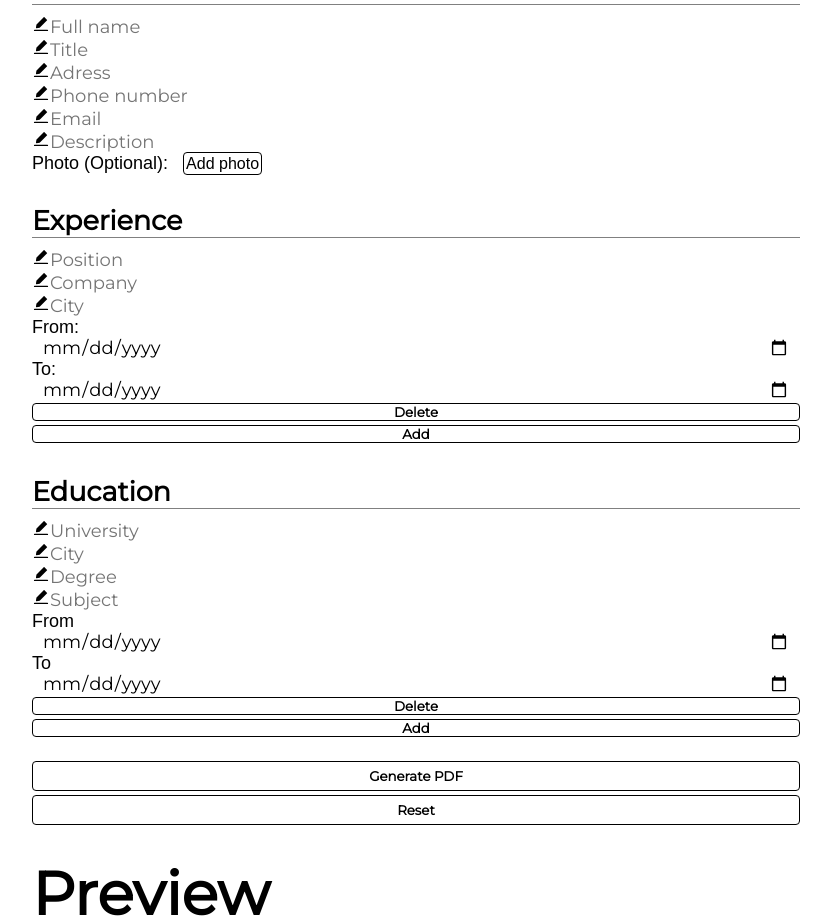
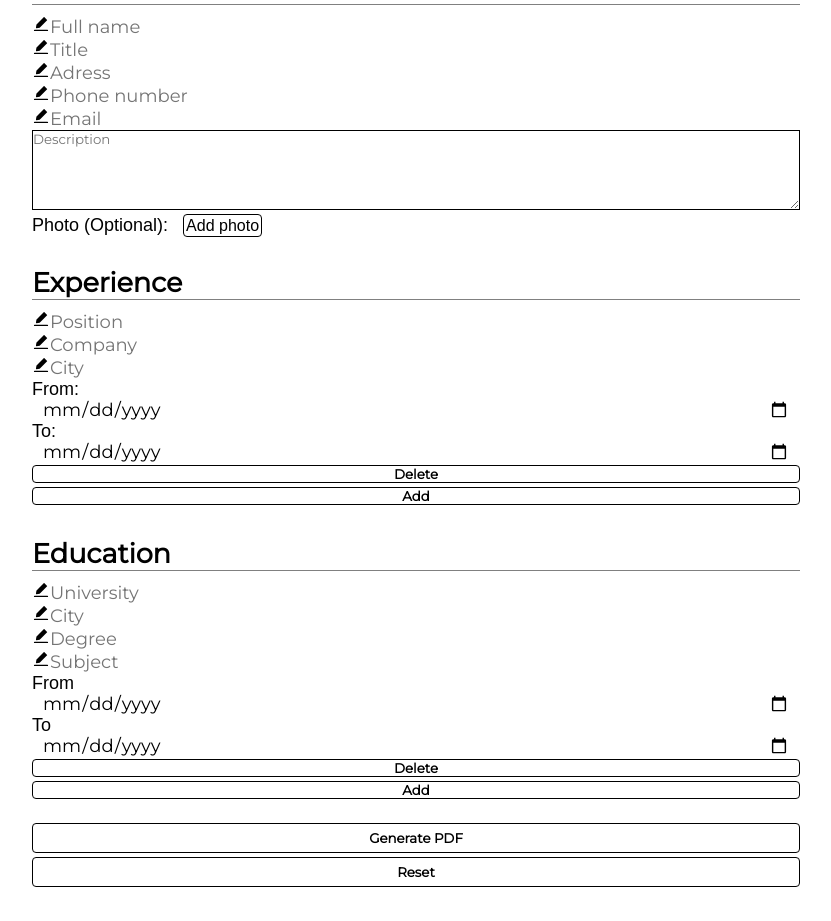
Before and after one commit to CantarinoG/cv-creator, a React (Create React App) app: page / in a window 1280 px wide. Shown: the part 104-1025 px from the top of the page, without its empty margins (224-1055 px from the left). Built offline with nearby package versions, Linux system fonts and the light colour scheme; a web font is replaced by a local one.

Commit message:
Fix: Description input altered to textarea and fix with preview h2 style

```diff
--- a/src/components/Personal.js
+++ b/src/components/Personal.js
@@ -12,7 +12,7 @@ class Personal extends Component {
           <div className="input-row"><AiFillEdit/><input type="text" placeholder="Adress"></input></div>
           <div className="input-row"><AiFillEdit/><input type="tel" placeholder="Phone number"></input></div>
           <div className="input-row"><AiFillEdit/><input type="email" placeholder="Email"></input></div>
-          <div className="input-row"><AiFillEdit/><input type="text" placeholder="Description"></input></div>
+          <div className="input-row"><textarea placeholder="Description"></textarea></div>
           <div className="input-row"><label htmlFor="photo"><span>Photo (Optional): </span><span id="photo-btn">Add photo</span></label><input type="file" id="photo"></input></div>
         </div>
     )
--- a/src/components/Preview.js
+++ b/src/components/Preview.js
@@ -9,7 +9,7 @@ class Preview extends Component {
             <h2>Preview</h2>
             <div className="cv-container">
                 <main className="cv-main">
-                  <h2>John Doe</h2>
+                  <h2 id="cv-name">John Doe</h2>
                   <h3>Web Developer</h3>
                   <div className="cv-description">
                     <h3>Description</h3>
--- a/src/styles/Info.css
+++ b/src/styles/Info.css
@@ -75,6 +75,13 @@
     background-color: rgb(182, 21, 21);
 }
 
+.info textarea {
+    width: 100%;
+    height: 80px;
+    border: 1px solid black;
+    font-family: var(--Montserrat);
+}
+
 @media only screen and (max-width: 440px) {
     label[for="photo"] {
         display: flex;
--- a/src/styles/Preview.css
+++ b/src/styles/Preview.css
@@ -39,7 +39,7 @@
     height: 20%;
 }
 
-.preview h2 {
+.preview #cv-name {
     border: none;
     font-size: 60px;
 }
```
